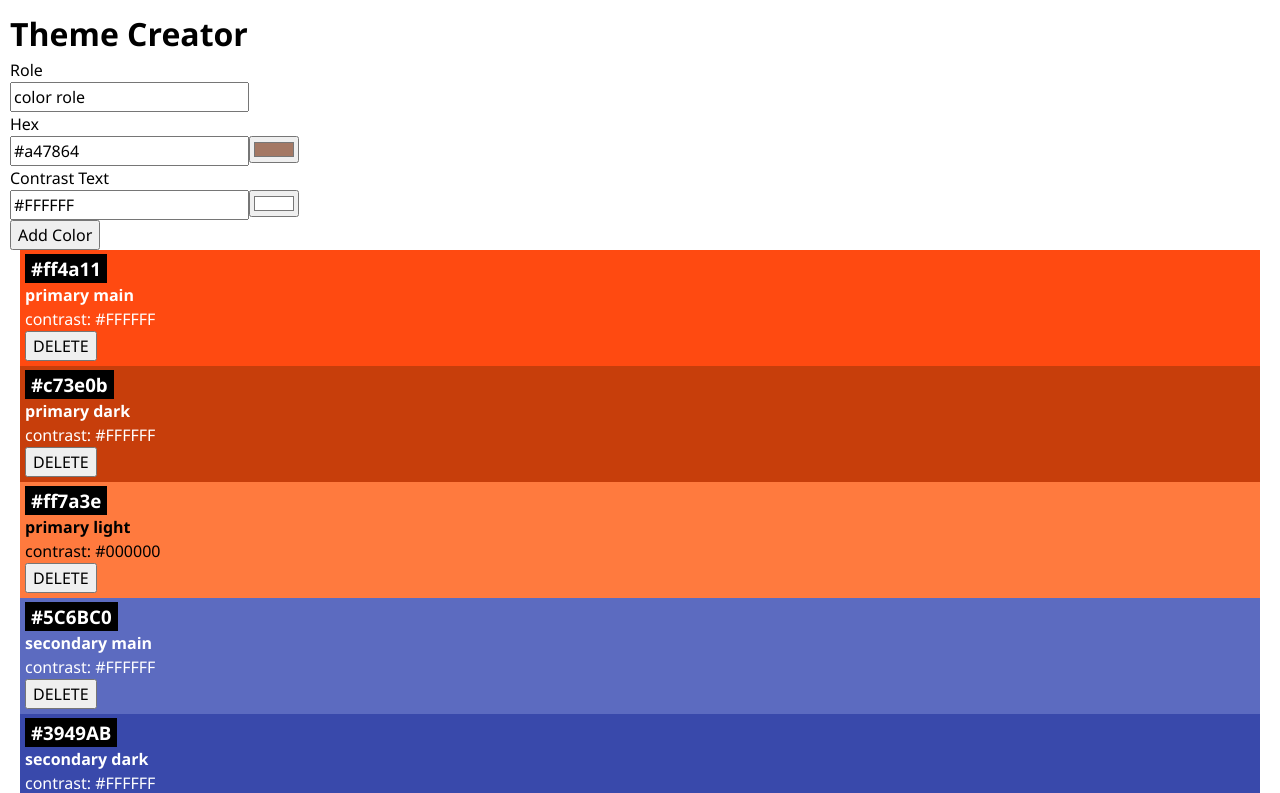
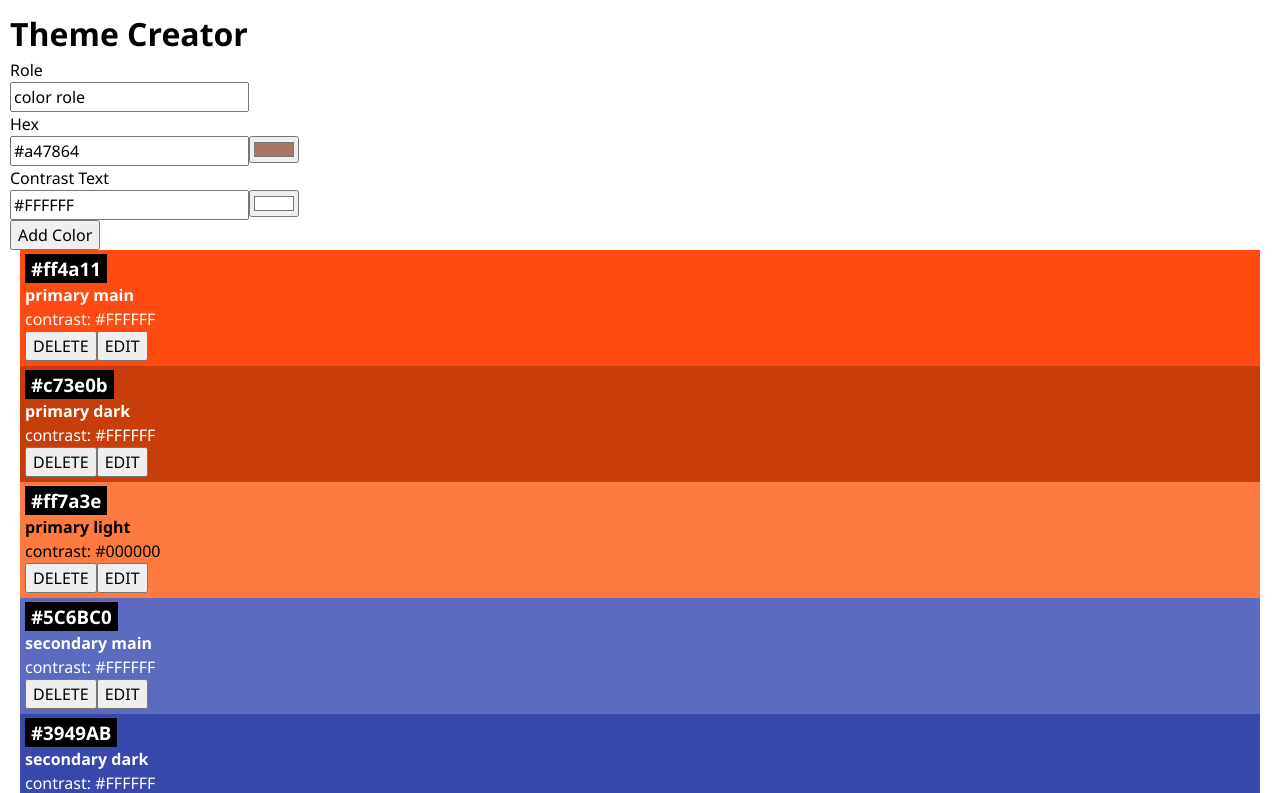
Before and after one commit to jahzerj/color_theme_creator, a React (Vite) app: page / in a window 1280 px wide. Shown: the top 793 px of the page. Built offline with nearby package versions, Linux system fonts and the light colour scheme.

Commit message:
add edit button, conditionally shows a div

```diff
--- a/src/Components/Color/Color.jsx
+++ b/src/Components/Color/Color.jsx
@@ -3,6 +3,7 @@ import { useState } from 'react';
 
 export default function Color({ color, onDeleteColor }) {
   const [isPopupVisible, setIsPopupVisible] = useState(false);
+  const [isEditVisible, setIsEditVisible] = useState(false);
 
   function handelClickDelete() {
     onDeleteColor(color.id); //deletes color
@@ -14,7 +15,10 @@ export default function Color({ color, onDeleteColor }) {
   }
 
   function handleCancel() {
-    setIsPopupVisible(false); //hides popup
+    setIsPopupVisible(false);
+  }
+  function handleEditClick() {
+    setIsEditVisible(true);
   }
 
   return (
@@ -42,6 +46,11 @@ export default function Color({ color, onDeleteColor }) {
         //delete button (doesnt really -> delete only makes popup)
         <button onClick={handleShowPopup}>DELETE</button>
       )}
+      {isEditVisible ? (
+        <div>Here is a div!</div>
+      ) : (
+        <button onClick={handleEditClick}>EDIT</button>
+      )}
     </div>
   );
 }
```
